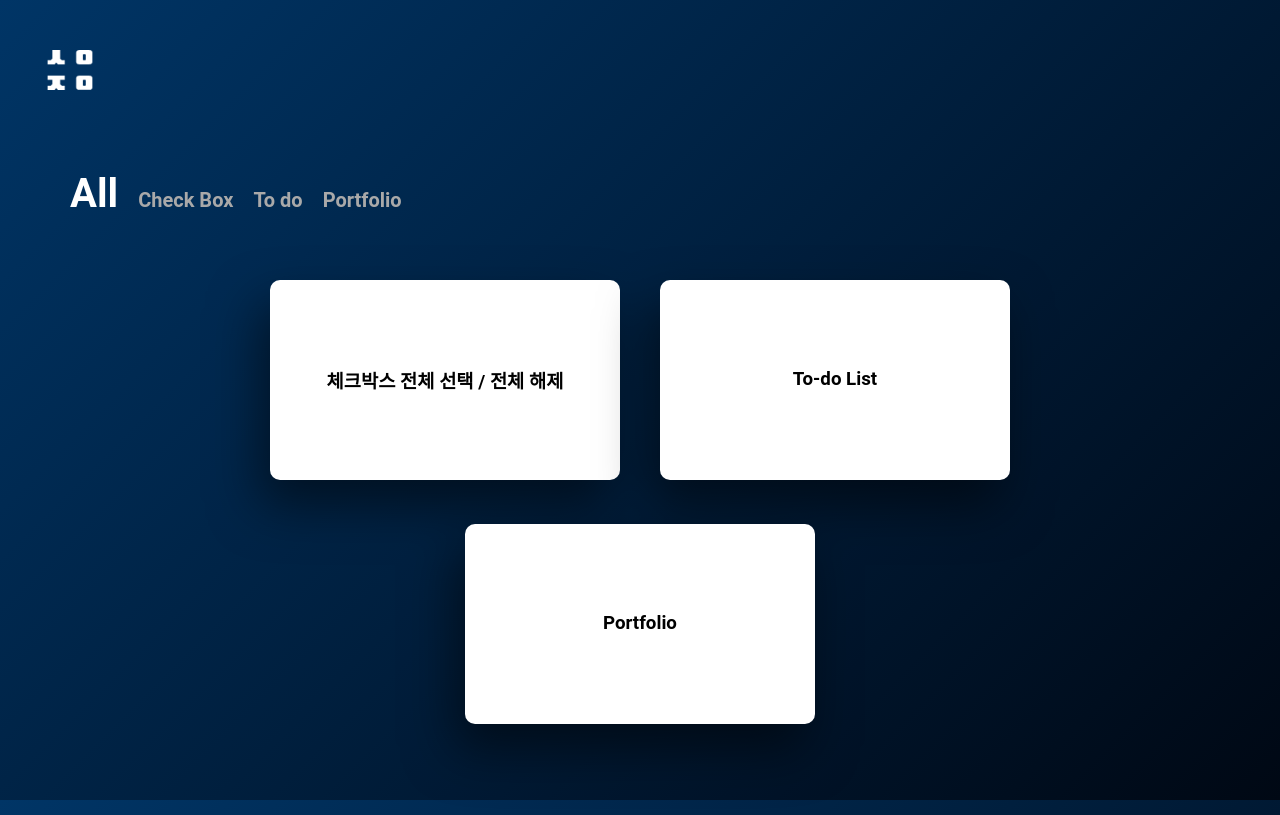
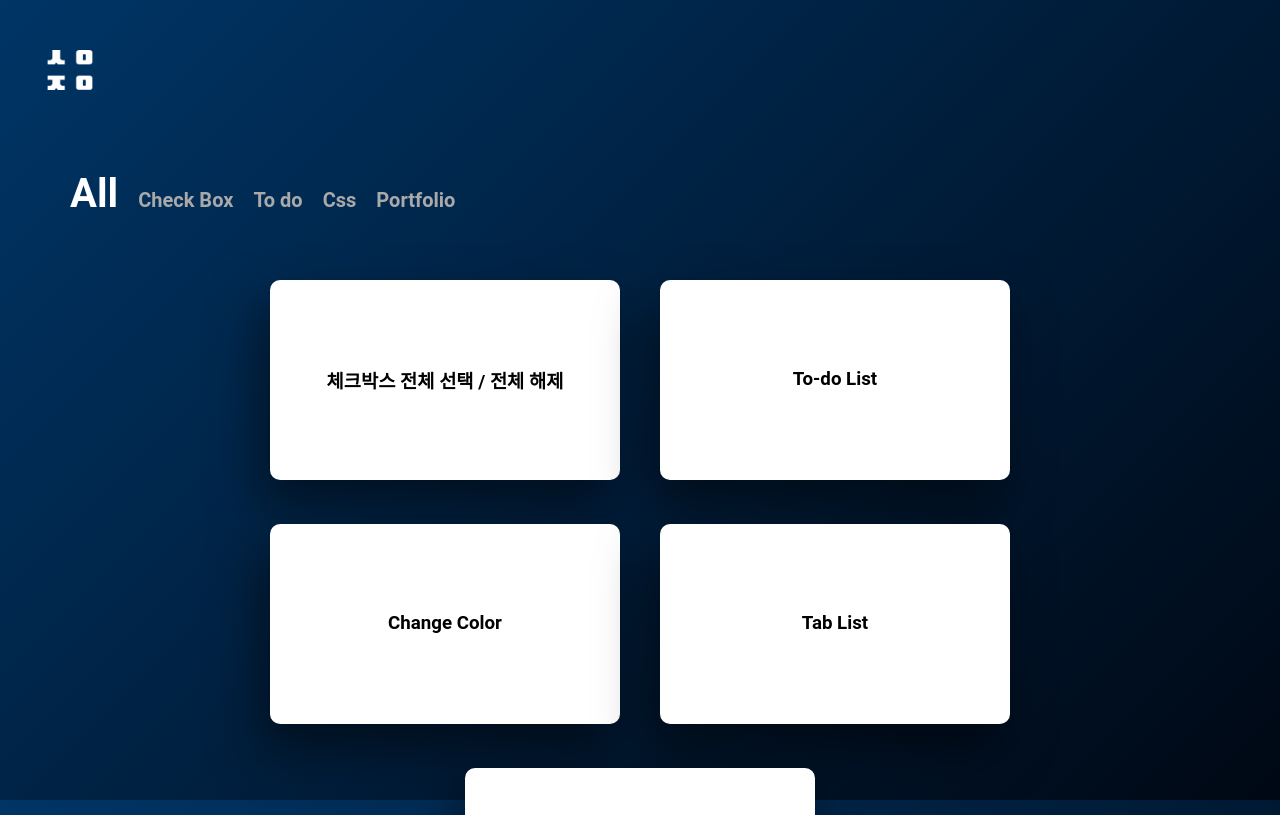
Before and after one commit to wlsdhr0831/wlsdhr0831, a React app: page /main in a window 1280 px wide. Built offline with nearby package versions, Linux system fonts and the light colour scheme.

Commit message:
add css list

```diff
--- a/src/components/description/Sub.js
+++ b/src/components/description/Sub.js
@@ -110,6 +110,10 @@ const Sub = ({ id }) => {
           script: 'javascript',
         },
       ]);
+    } else if (id === 5){
+      setCodeList([]);
+    } else if (id === 6){
+      setCodeList([]);
     }
   }, [id]);
 
--- a/src/components/home/List.js
+++ b/src/components/home/List.js
@@ -33,15 +33,25 @@ const List = ({ selected }) => {
       title: 'To-do List',
       value: 'todo',
     },
+    // {
+    //   id: 3,
+    //   title: 'Calendar',
+    // },
+    {
+      id: 5,
+      title: 'Change Color',
+      value: 'css',
+    },
+    {
+      id: 6,
+      title: 'Tab List',
+      value: 'css',
+    },
     {
       id: 4,
       title: 'Portfolio',
       value: 'portfolio',
     },
-    // {
-    //   id: 3,
-    //   title: 'Calendar',
-    // },
   ];
 
   return (
--- a/src/layouts/MainList.js
+++ b/src/layouts/MainList.js
@@ -61,6 +61,10 @@ const MainList = () => {
       id: 'todo',
     },
     {
+      value: 'Css',
+      id: 'css',
+    },
+    {
       value: 'Portfolio',
       id: 'portfolio',
     }
--- a/src/pages/Detail.js
+++ b/src/pages/Detail.js
@@ -37,27 +37,42 @@ const Detail = ({ match }) => {
             SelectObject 라는 이름의 클래스를 제작하였습니다.
             현재 Chrome에서 최적화 되어 있습니다.`,
       url: 'select-option'
-    }, {
+    },
+    {
       id: 2,
       title: "To-do List 구현",
       desc: `간단한 To do List 로직을 구현하였습니다.
             TodoObject 라는 이름의 클래스를 제작하였습니다.
             현재 Chrome에서 최적화 되어 있습니다.`,
       url: 'to-do'
-    }, {
+    },
+    {
       id: 3,
       title: "달력 구현",
       desc: `간단한 달력을 구현하였습니다.
             CalendarObject 라는 이름의 클래스를 제작하였습니다.
             현재 Chrome에서 최적화 되어 있습니다.`,
       url: 'calendar'
-    }, {
+    },
+    {
       id: 4,
       title: "포트폴리오 제작",
       desc: `github pages를 이용하여 포트폴리오 페이지를 제작하였습니다.
             github actions를 통한 CI/CD를 구축하였습니다.
             현재 Chrome에서 최적화 되어 있습니다.`,
       url: 'wlsdhr0831'
+    },
+    {
+      id: 5,
+      title: "Hover 이벤트에 따라 Background color 변경하기",
+      desc: `hover 이벤트가 발생하면 해당 id값에 맞는 색으로 배경 색이 변경됩니다.`,
+      url: 'change-color'
+    },
+    {
+      id: 6,
+      title: "Tab list CSS",
+      desc: `선택된 Tab과 hover 되어 있는 Tab의 크기를 크게 변경합니다.`,
+      url: 'tab-list'
     }
   ];
 
--- a/src/style/theme.js
+++ b/src/style/theme.js
@@ -18,6 +18,8 @@ const theme = {
   colorEnd4: "#9163cb",
   colorStart5: "#fafa00",
   colorEnd5: "#55a630",
+  colorStart6: "#a2d6f9",
+  colorEnd6: "#1360e2",
   mobile: `(max-width: ${size.mobile})`,
   tabletS: `(max-width: ${size.tabletS})`,
   tabletM: `(max-width: ${size.tabletM})`,
```
